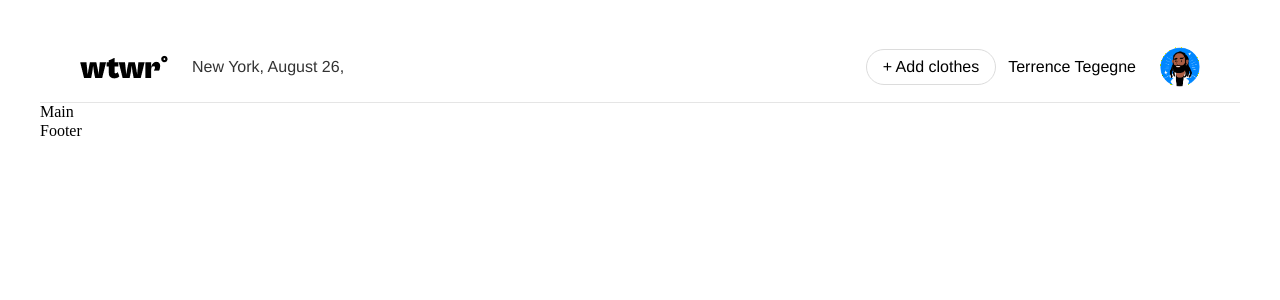
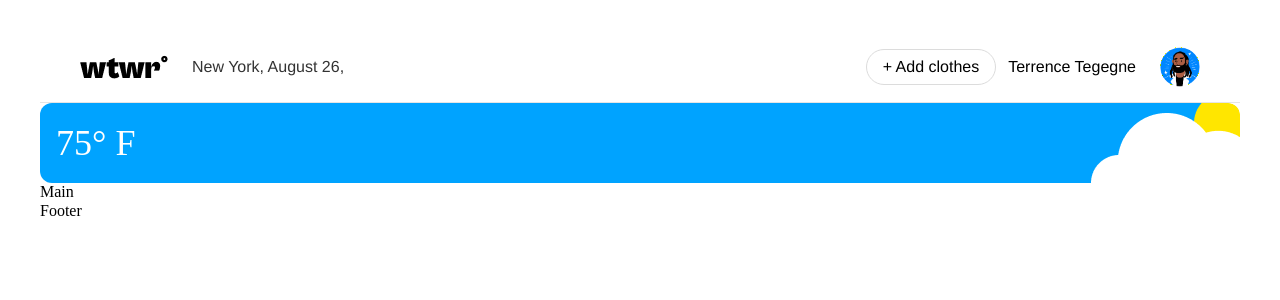
Before and after one commit to ajjime11/se_project_react, a React (Vite) app: page / in a window 1280 px wide. Shown: the top 300 px of the page. Built offline with nearby package versions, Linux system fonts and the light colour scheme.

Commit message:
Add WeatherCard component

```diff
--- a/src/components/App/App.jsx
+++ b/src/components/App/App.jsx
@@ -6,10 +6,13 @@ import "./App.css";
 import Header from "../Header/Header";
 import Main from "../Main/Main";
 import Footer from "../Footer/Footer";
+import WeatherCard from "../Main/WeatherCard/WeatherCard";
+
 function App() {
   return (
     <div className="app">
       <Header />
+      <WeatherCard />
       <Main />
       <Footer />
     </div>
--- a/src/components/Main/WeatherCard/WeatherCard.css
+++ b/src/components/Main/WeatherCard/WeatherCard.css
@@ -0,0 +1,25 @@
+/* TODO - spacing between Header and WeatherCard */
+
+.weather-card {
+  position: relative;
+  height: 80px;
+  overflow: hidden;
+  border-radius: 12px;
+}
+
+.weather-card__image {
+  width: 100%;
+  height: 100%;
+  object-fit: cover;
+  object-position: right top;
+}
+
+.weather-card__temp {
+  position: absolute;
+  bottom: 20px;
+  left: 16px;
+  font-size: 36px;
+  color: white;
+  line-height: 1.1;
+  margin: 0;
+}
--- a/src/components/Main/WeatherCard/WeatherCard.jsx
+++ b/src/components/Main/WeatherCard/WeatherCard.jsx
@@ -1,7 +1,14 @@
 import React from "react";
+import cloudy from "../../../assets/cloudy.png";
+import "./WeatherCard.css";
 
 const WeatherCard = () => {
-  return <div>WeatherCard</div>;
+  return (
+    <section className="weather-card">
+      <img src={cloudy} alt="Cloudy weather" className="weather-card__image" />
+      <p className="weather-card__temp">75&deg; F</p>
+    </section>
+  );
 };
 
 export default WeatherCard;
```
Also changed, not shown: src/assets/cloudy.png (added).
